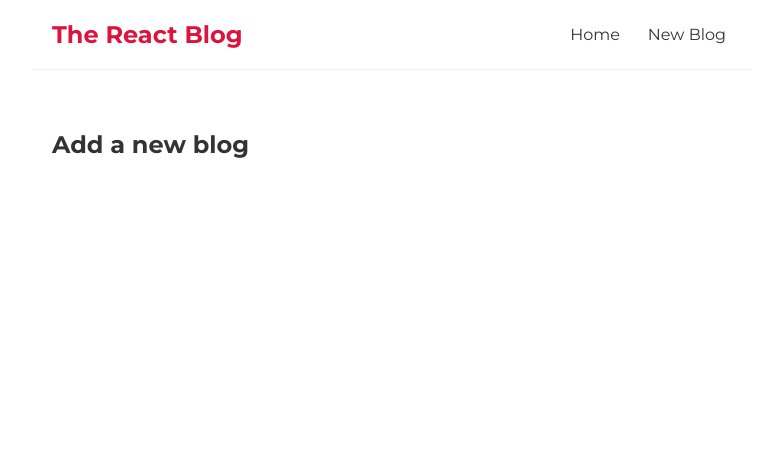
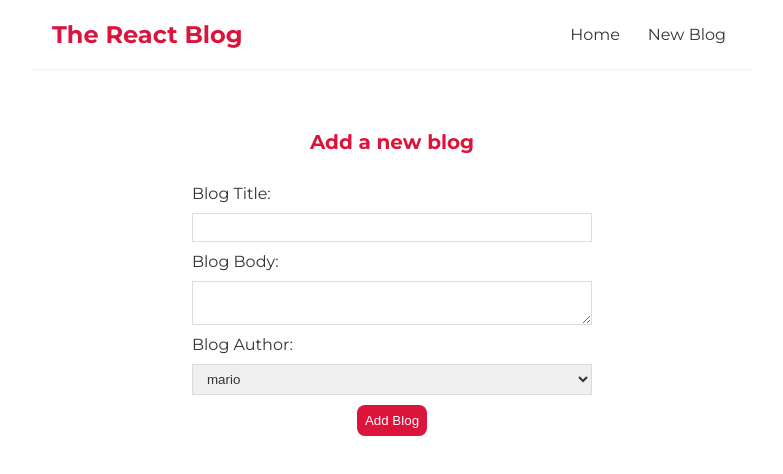
Before and after one commit to shashidwivedi/react-blog, a React (Create React App) app: page /create in a window 1280 px wide. Shown: the top 474 px of the page, without its empty margins (248-1031 px from the left). Built offline with nearby package versions, Linux system fonts and the light colour scheme.

Commit message:
Add controlled form components and their styles to Create component

```diff
--- a/src/Create.js
+++ b/src/Create.js
@@ -1,7 +1,42 @@
+import { useState } from "react";
+
 const Create = () => {
+    const [title, setTitle] = useState('');
+    const [body, setBody] = useState('');
+    const [author, setAuthor] = useState('mario');
+
     return (
         <div className="create">
             <h2>Add a new blog</h2>
+            <form>
+                <label htmlFor="blog-title">Blog Title:</label>
+                <input
+                    id="blog-title"
+                    type="text"
+                    required
+                    value={title}
+                    onChange={(event) => setTitle(event.target.value)}
+                />
+                <label htmlFor="blog-body">Blog Body:</label>
+                <textarea
+                    id="blog-body"
+                    required
+                    value={body}
+                    onChange={(event) => setBody(event.target.value)}
+                ></textarea>
+                <label htmlFor="blog-author">Blog Author:</label>
+                <select
+                    name=""
+                    id="blog-author"
+                    value={author}
+                    onChange={(event) => setAuthor(event.target.value)}
+                >
+                    <option value="mario">mario</option>
+                    <option value="yoshi">yoshi</option>
+                    <option value="luigi">luigi</option>
+                </select>
+                <button>Add Blog</button>
+            </form>
         </div>
     );
 }
--- a/src/index.css
+++ b/src/index.css
@@ -80,3 +80,38 @@
   margin: 20px 0;
   line-height: 1.75;
 }
+
+/* form */
+.create {
+  max-width: 400px;
+  margin: 0 auto;
+  text-align: center;
+}
+
+.create label {
+  text-align: left;
+  display: block;
+}
+
+.create h2 {
+  font-size: 20px;
+  color: crimson;
+  margin-bottom: 30px;
+}
+
+.create input, .create textarea, .create select {
+  width: 100%;
+  padding: 6px 10px;
+  margin: 10px 0;
+  border: 1px solid #ddd;
+  display: block;
+}
+
+.create button {
+  background: crimson;
+  color: #fff;
+  border: 0;
+  padding: 8px;
+  border-radius: 8px;
+  cursor: pointer;
+}
```
